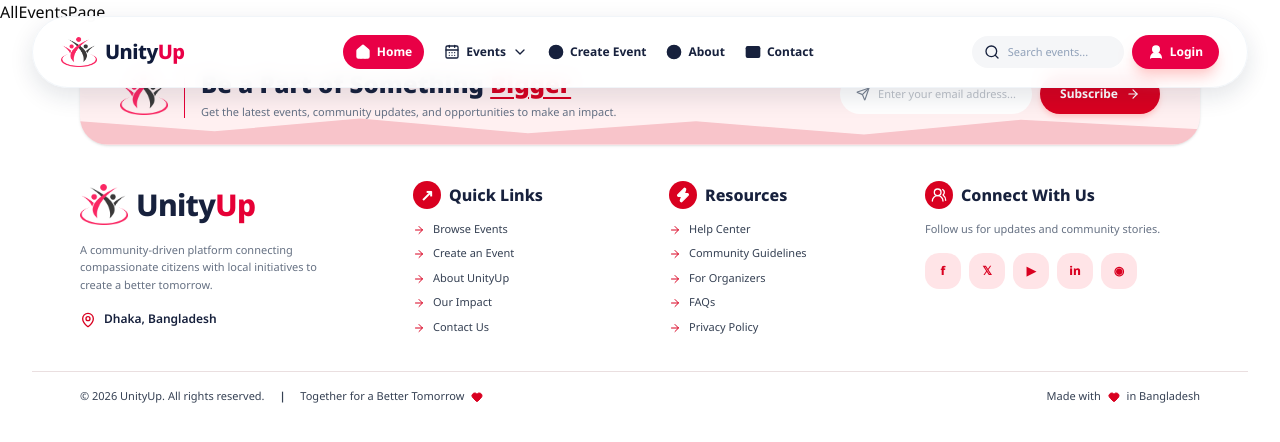
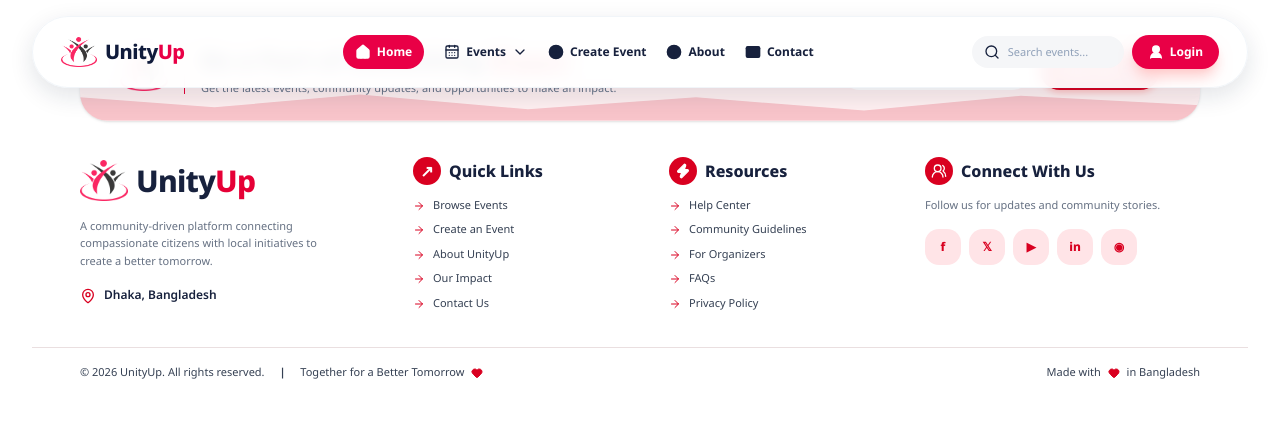
Before and after one commit to sabbir-codes/unityup-client, a Next.js app: page /events in a window 1280 px wide. Shown: the top 442 px of the page. Built offline with nearby package versions, Linux system fonts and the light colour scheme.

Commit message:
done for now

```diff
--- a/src/app/events/page.tsx
+++ b/src/app/events/page.tsx
@@ -1,7 +1,7 @@
 const AllEventsPage = () => {
     return (
         <div>
-            AllEventsPage
+
         </div>
     );
 };
```
